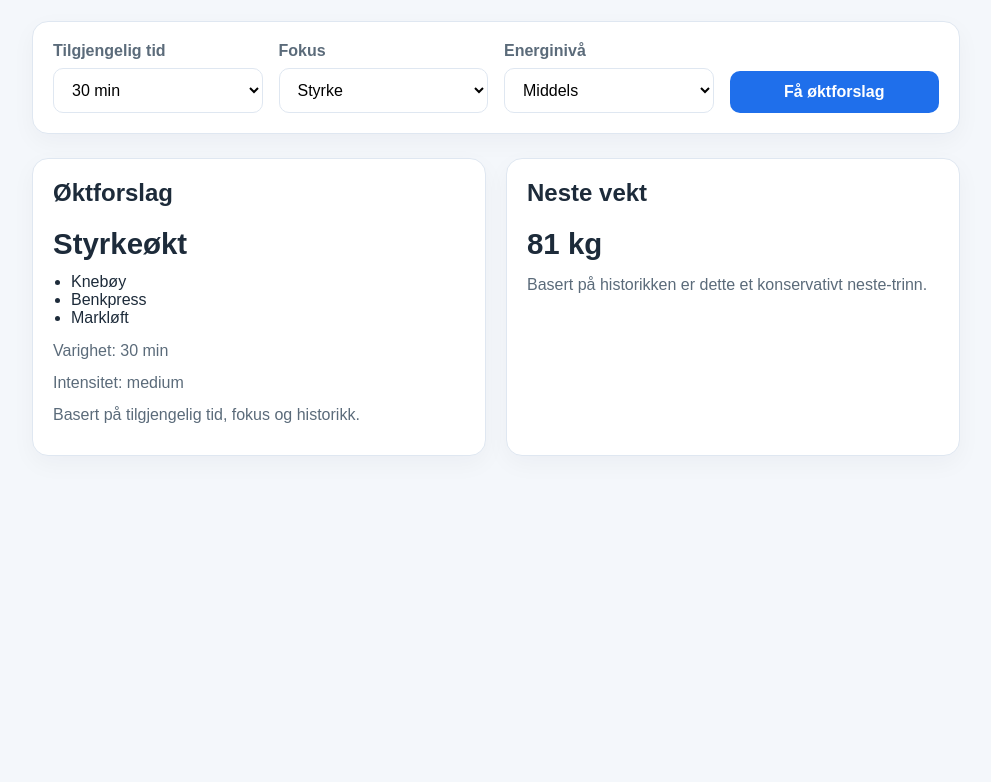
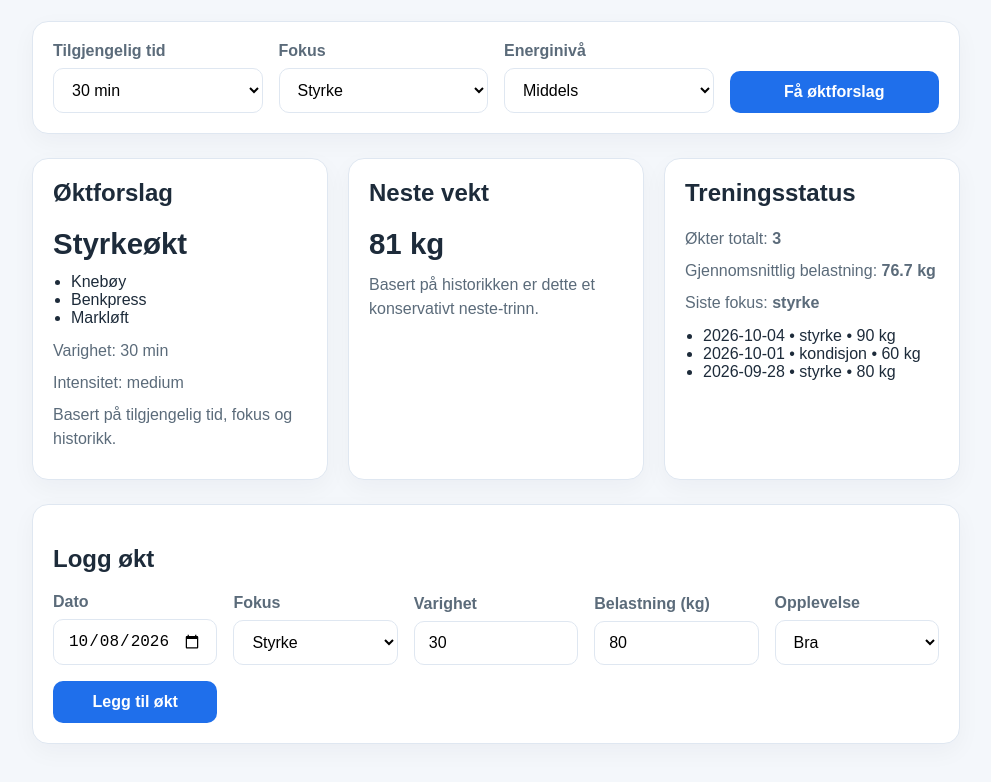
Before and after one commit to IBE160-2026/G41-hegge-paulsen, a website with bundled scripts: page index.html in a window 1280 px wide. Shown: the part 110-892 px from the top of the page, without its empty margins (144-1135 px from the left). Before the commit the page ends 800 px from the top, so only its background shows below. Built offline with nearby package versions, Linux system fonts and the light colour scheme.

Commit message:
Add workout logging and progress summary

```diff
--- a/index.html
+++ b/index.html
@@ -64,6 +64,54 @@
           <p id="next-weight" class="big-text">Laster...</p>
           <p id="next-weight-message" class="notes"></p>
         </article>
+
+        <article class="card result-card">
+          <h2>Treningsstatus</h2>
+          <p class="meta">Økter totalt: <strong id="progress-total">0</strong></p>
+          <p class="meta">Gjennomsnittlig belastning: <strong id="progress-average">0 kg</strong></p>
+          <p class="meta">Siste fokus: <strong id="progress-focus">Ingen</strong></p>
+          <ul id="progress-list" class="exercise-list"></ul>
+        </article>
+      </section>
+
+      <section class="card log-card">
+        <h2>Logg økt</h2>
+        <form id="workout-log-form" class="log-form">
+          <div class="field-group">
+            <label for="log-date">Dato</label>
+            <input id="log-date" name="log-date" type="date" />
+          </div>
+
+          <div class="field-group">
+            <label for="log-focus">Fokus</label>
+            <select id="log-focus" name="log-focus">
+              <option value="styrke">Styrke</option>
+              <option value="kondisjon">Kondisjon</option>
+              <option value="generell">Generell helse</option>
+            </select>
+          </div>
+
+          <div class="field-group">
+            <label for="log-duration">Varighet</label>
+            <input id="log-duration" name="log-duration" type="number" min="10" max="120" value="30" />
+          </div>
+
+          <div class="field-group">
+            <label for="log-load">Belastning (kg)</label>
+            <input id="log-load" name="log-load" type="number" min="0" step="5" value="80" />
+          </div>
+
+          <div class="field-group">
+            <label for="log-performance">Opplevelse</label>
+            <select id="log-performance" name="log-performance">
+              <option value="good">Bra</option>
+              <option value="fair">Middels</option>
+              <option value="easy">Lett</option>
+            </select>
+          </div>
+
+          <button type="submit">Legg til økt</button>
+        </form>
       </section>
     </main>
 
--- a/src/app/styles.css
+++ b/src/app/styles.css
@@ -105,6 +105,25 @@ button:hover {
   margin-top: 0;
 }
 
+.log-card {
+  margin-top: 24px;
+}
+
+.log-form {
+  display: grid;
+  grid-template-columns: repeat(auto-fit, minmax(150px, 1fr));
+  gap: 16px;
+  align-items: end;
+}
+
+input {
+  border-radius: 10px;
+  border: 1px solid var(--border);
+  padding: 12px 14px;
+  font-size: 1rem;
+  background: white;
+}
+
 .big-text {
   font-size: clamp(1.5rem, 2.3vw, 2.2rem);
   font-weight: 700;
--- a/src/app/ui.js
+++ b/src/app/ui.js
@@ -1,5 +1,11 @@
 import { getWorkoutSuggestion } from '../features/workoutRecommendation.js';
 import { suggestNextWeight } from '../features/nextWeightSuggestion.js';
+import {
+  getProgressSummary,
+  logWorkout,
+  readStoredHistory,
+  writeStoredHistory
+} from '../features/workoutLog.js';
 import { userHistory } from '../data/userHistory.js';
 
 const form = document.getElementById('workout-form');
@@ -10,6 +16,18 @@ const suggestionIntensity = document.getElementById('suggestion-intensity');
 const suggestionNotes = document.getElementById('suggestion-notes');
 const nextWeight = document.getElementById('next-weight');
 const nextWeightMessage = document.getElementById('next-weight-message');
+const progressTotal = document.getElementById('progress-total');
+const progressAverage = document.getElementById('progress-average');
+const progressFocus = document.getElementById('progress-focus');
+const progressList = document.getElementById('progress-list');
+const logForm = document.getElementById('workout-log-form');
+
+let workoutHistory = readStoredHistory();
+
+if (!workoutHistory.length) {
+  workoutHistory = [...userHistory];
+  writeStoredHistory(workoutHistory);
+}
 
 function renderSuggestion(data) {
   suggestionTitle.textContent = data.title;
@@ -26,6 +44,26 @@ function renderNextWeight(data) {
   nextWeightMessage.textContent = data.message;
 }
 
+function renderProgress(history) {
+  const summary = getProgressSummary(history);
+
+  progressTotal.textContent = String(summary.totalSessions);
+  progressAverage.textContent = `${summary.averageLoad} kg`;
+  progressFocus.textContent = summary.lastFocus === 'Ingen' ? 'Ingen' : summary.lastFocus;
+
+  if (!summary.recentSessions.length) {
+    progressList.innerHTML = '<li>Ingen treninger logget enda.</li>';
+    return;
+  }
+
+  progressList.innerHTML = summary.recentSessions
+    .map(
+      (entry) =>
+        `<li>${entry.date} • ${entry.focus} • ${entry.load} kg</li>`
+    )
+    .join('');
+}
+
 function updateView() {
   const formData = new FormData(form);
   const selectedTime = Number(formData.get('time'));
@@ -36,13 +74,14 @@ function updateView() {
     time: selectedTime,
     focus: selectedFocus,
     energy: selectedEnergy,
-    history: userHistory
+    history: workoutHistory
   });
 
-  const nextWeightSuggestion = suggestNextWeight(userHistory);
+  const nextWeightSuggestion = suggestNextWeight(workoutHistory);
 
   renderSuggestion(suggestion);
   renderNextWeight(nextWeightSuggestion);
+  renderProgress(workoutHistory);
 }
 
 form.addEventListener('submit', (event) => {
@@ -50,4 +89,26 @@ form.addEventListener('submit', (event) => {
   updateView();
 });
 
+logForm.addEventListener('submit', (event) => {
+  event.preventDefault();
+
+  const formData = new FormData(logForm);
+  const selectedDate = formData.get('log-date') || new Date().toISOString().slice(0, 10);
+
+  workoutHistory = logWorkout(workoutHistory, {
+    date: selectedDate,
+    focus: formData.get('log-focus') || 'styrke',
+    duration: Number(formData.get('log-duration')) || 30,
+    load: Number(formData.get('log-load')) || 0,
+    performance: formData.get('log-performance') || 'good'
+  });
+
+  writeStoredHistory(workoutHistory);
+  updateView();
+  logForm.reset();
+  document.getElementById('log-date').value = new Date().toISOString().slice(0, 10);
+});
+
+const today = new Date().toISOString().slice(0, 10);
+document.getElementById('log-date').value = today;
 updateView();
--- /dev/null
+++ b/src/features/workoutLog.js
@@ -0,0 +1,71 @@
+export const STORAGE_KEY = 'smartokt-history';
+
+function normalizeHistory(history = []) {
+  return Array.isArray(history) ? history : [];
+}
+
+export function logWorkout(history = [], workout = {}) {
+  const safeHistory = normalizeHistory(history);
+
+  const nextEntry = {
+    id: safeHistory.length + 1,
+    date: workout.date || new Date().toISOString().slice(0, 10),
+    type: workout.type || workout.focus || 'strength',
+    duration: Number(workout.duration) || 30,
+    focus: workout.focus || 'styrke',
+    energy: workout.energy || 'medium',
+    load: Number(workout.load) || 0,
+    completed: workout.completed !== false,
+    performance: workout.performance || 'good',
+    ...workout
+  };
+
+  const nextId = safeHistory.reduce((maxId, entry) => Math.max(maxId, Number(entry.id) || 0), 0) + 1;
+
+  return [...safeHistory, { ...nextEntry, id: nextId }];
+}
+
+export function getProgressSummary(history = []) {
+  const safeHistory = normalizeHistory(history);
+
+  if (!safeHistory.length) {
+    return {
+      totalSessions: 0,
+      averageLoad: 0,
+      lastFocus: 'Ingen',
+      lastLoad: 0,
+      recentSessions: []
+    };
+  }
+
+  const totalSessions = safeHistory.length;
+  const averageLoad = safeHistory.reduce((sum, entry) => sum + Number(entry.load || 0), 0) / totalSessions;
+  const lastWorkout = safeHistory[safeHistory.length - 1];
+
+  return {
+    totalSessions,
+    averageLoad: Number(averageLoad.toFixed(1)),
+    lastFocus: lastWorkout.focus || 'ukjent',
+    lastLoad: Number(lastWorkout.load || 0),
+    recentSessions: [...safeHistory].slice(-3).reverse()
+  };
+}
+
+export function readStoredHistory() {
+  try {
+    const rawHistory = localStorage.getItem(STORAGE_KEY);
+    return rawHistory ? JSON.parse(rawHistory) : [];
+  } catch (error) {
+    return [];
+  }
+}
+
+export function writeStoredHistory(history = []) {
+  try {
+    localStorage.setItem(STORAGE_KEY, JSON.stringify(history));
+  } catch (error) {
+    // ignore storage failures in restricted environments
+  }
+
+  return history;
+}
```
